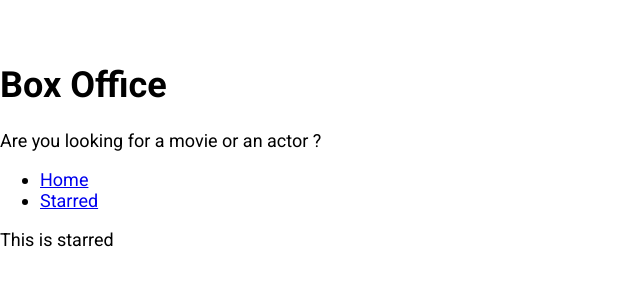
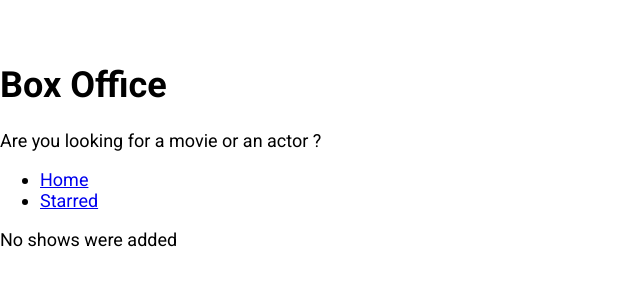
Before and after one commit to Milan-Sharma-449/box-office, a React (Create React App) app: page /starred in a window 1280 px wide. Shown: the top 300 px of the page, without its empty margins (0-640 px from the left). Built offline with nearby package versions, Linux system fonts and the light colour scheme.

Commit message:
finished starred page

```diff
--- a/src/pages/Starred.js
+++ b/src/pages/Starred.js
@@ -1,8 +1,42 @@
-import React from 'react'
+import React, { useEffect, useState } from 'react'
 import MainPageLayout from '../Components/MainPageLayout'
+import { useShows } from '../misc/custom-hooks';
+import { apiGet } from '../misc/config';
+import ShowGrid from '../Components/show/ShowGrid';
 
 const Starred = () => {
-  return <MainPageLayout>This is starred</MainPageLayout>;
+
+  const [starred] = useShows()
+
+  const [shows, setShows] = useState(null)
+  const [isLoading, setIsLoading] = useState(true)
+  const [error, setError] = useState(null)
+
+  useEffect(() => {
+    if (starred && starred.length > 0) {
+      const promises = starred.map(showId => apiGet(`/shows/${showId}`));
+
+      Promise.all(promises)
+        .then(apiData => apiData.map(show => ({ show })))
+        .then(results => {
+          setShows(results);
+          setIsLoading(false);
+        })
+        .catch(err => {
+          setError(err.message);
+          setIsLoading(false);
+        });
+    } else {
+      setIsLoading(false);
+    }
+  }, [starred]);
+
+  return  <MainPageLayout>
+            {isLoading && <div>Shows are still loading</div>}
+            {error && <div>Error occured: {error}</div>}
+            {!isLoading && !shows && <div>No shows were added</div>}
+            {!isLoading && !error && shows && <ShowGrid data={shows} />}
+          </MainPageLayout>;
 }
 
 export default Starred
```
